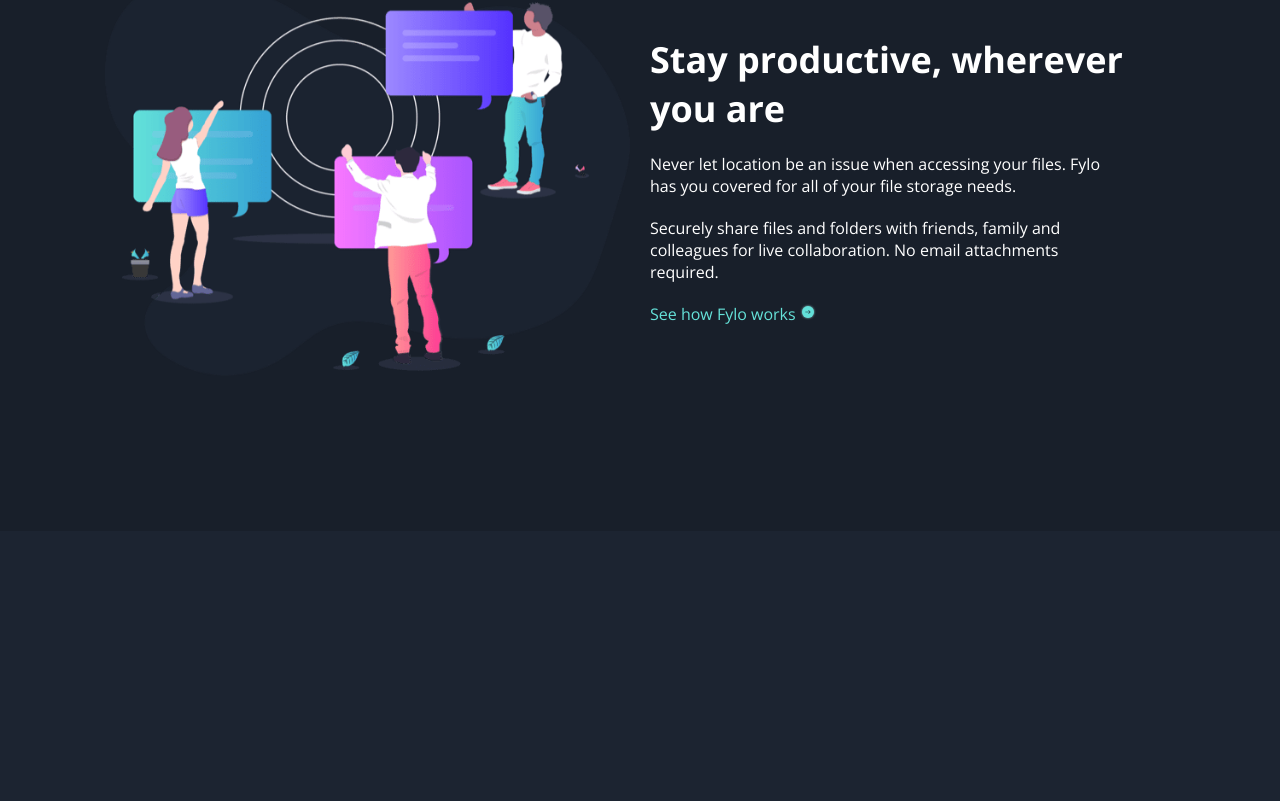
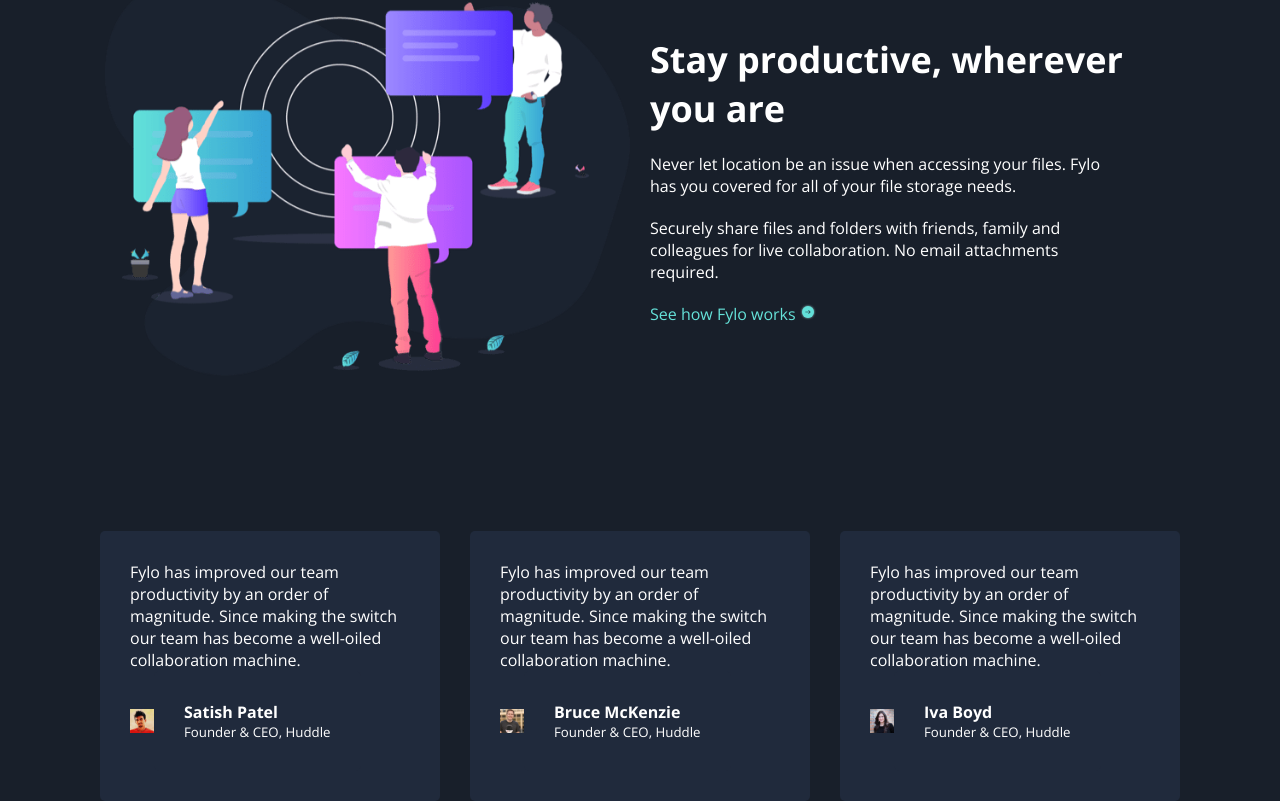
Before and after one commit to data-sets/fylo-dark-theme, a React (Create React App) app: page / in a window 1280 px wide. Shown: the part 1663-2464 px from the top of the page. Before the commit the page ends 2194 px from the top, so only its background shows below. Built offline with nearby package versions, Linux system fonts and the light colour scheme.

Commit message:
added: testimonial

```diff
--- a/src/modules/Main.jsx
+++ b/src/modules/Main.jsx
@@ -4,6 +4,9 @@ import Access from "../images/icon-access-anywhere.svg";
 import Collab from "../images/icon-collaboration.svg";
 import Team from "../images/illustration-stay-productive.png";
 import Arrow from "../images/icon-arrow.svg";
+import Profile1 from "../images/profile-1.jpg";
+import Profile2 from "../images/profile-2.jpg";
+import Profile3 from "../images/profile-3.jpg";
 
 export default function Main() {
   return (
@@ -66,6 +69,50 @@ export default function Main() {
             </span>
           </div>
         </section>
+        <section className="app__testimonial--section">
+          <div>
+            <p>
+              Fylo has improved our team productivity by an order of magnitude.
+              Since making the switch our team has become a well-oiled
+              collaboration machine.
+            </p>
+            <span>
+              <img src={Profile1} alt="" />
+              <div>
+                <h4>Satish Patel</h4>
+                <h5>Founder & CEO, Huddle</h5>
+              </div>
+            </span>
+          </div>
+          <div>
+            <p>
+              Fylo has improved our team productivity by an order of magnitude.
+              Since making the switch our team has become a well-oiled
+              collaboration machine.
+            </p>
+            <span>
+              <img src={Profile2} alt="" />
+              <div>
+                <h4>Bruce McKenzie</h4>
+                <h5>Founder & CEO, Huddle</h5>
+              </div>
+            </span>
+          </div>
+          <div>
+            <p>
+              Fylo has improved our team productivity by an order of magnitude.
+              Since making the switch our team has become a well-oiled
+              collaboration machine.
+            </p>
+            <span>
+              <img src={Profile3} alt="" />
+              <div>
+                <h4>Iva Boyd</h4>
+                <h5>Founder & CEO, Huddle</h5>
+              </div>
+            </span>
+          </div>
+        </section>
       </main>
     </>
   );
--- a/src/scss/globals/_main.scss
+++ b/src/scss/globals/_main.scss
@@ -169,6 +169,30 @@ button {
     }
   }
 
+  &__testimonial--section {
+    display: grid;
+    grid-template-columns: repeat(auto-fit, minmax(320px, 1fr));
+    gap: 30px;
+    margin: 0 100px;
+    div {
+      background-color: v.$dark-blue-test-bg;
+      padding: 30px;
+      border-radius: 5px;
+      color: v.$white;
+      h5 {
+        font-weight: normal;
+      }
+      span {
+        display: flex;
+        align-items: center;
+        img {
+          width: 24px;
+          height: 24px;
+        }
+      }
+    }
+  }
+
   &__footer--section {
     background-color: green;
   }
@@ -207,6 +231,9 @@ button {
           }
         }
       }
+    }
+    &__testimonial--section{
+      margin: 0 30px;
     }
     &__navigation--section {
       padding: 0 20px;
```
Also changed, not shown: src/dist/style.css, 1 other file (tests, documents, lock files or other folders).
